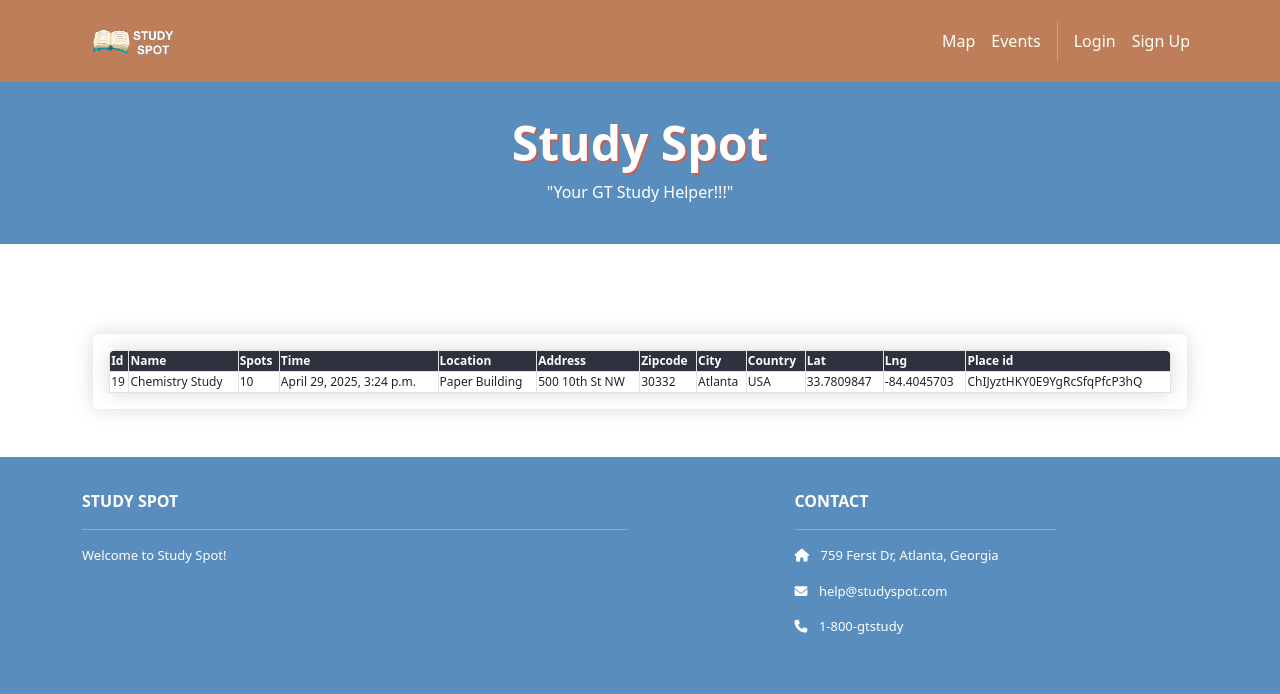
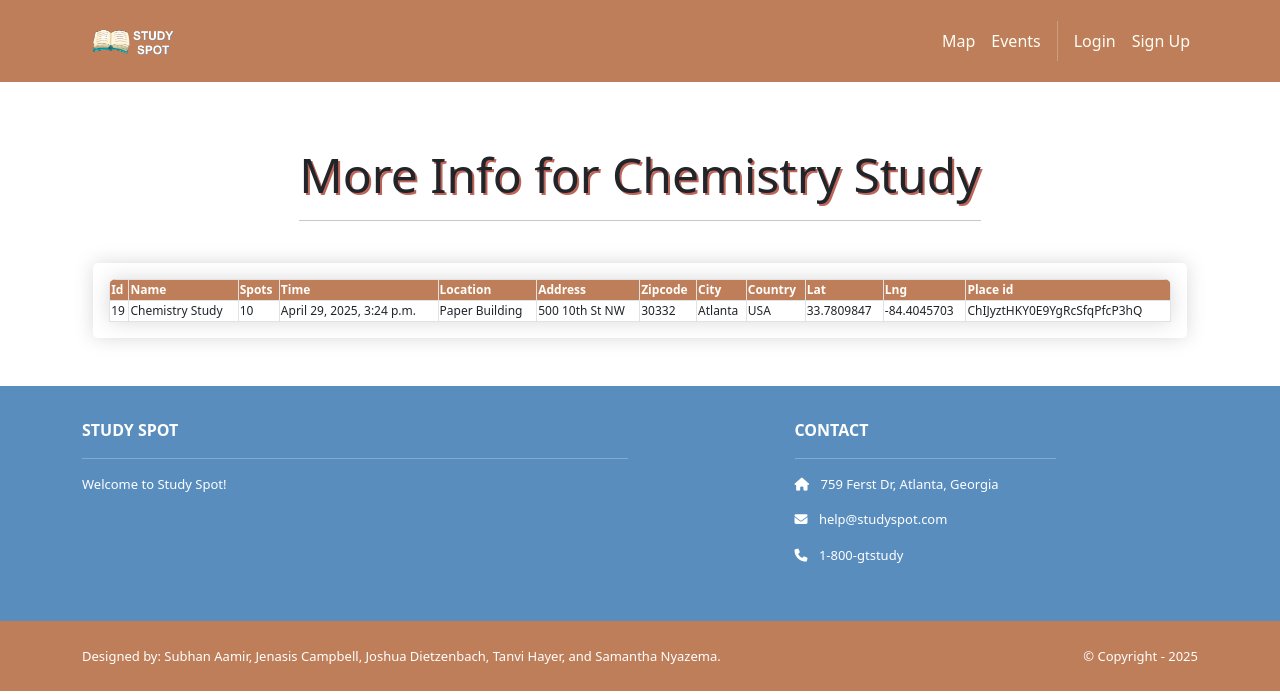
Before and after one commit to mercuryacid567/studySpot, a Django app: page /moreinfo/19 in a window 1280 px wide. Shown: the top 694 px of the page. Run offline with Django 5.2, Linux system fonts and the light colour scheme; data comes from the database, SQL or seed files in the repository; both versions use the stored data as it was after the commit; some libraries are stand-ins or nearby versions.

Commit message:
cleaned up CSS, made sure everything is functional

```diff
--- a/events/models.py
+++ b/events/models.py
@@ -11,7 +11,7 @@ class StudyEvent(models.Model):
     location = models.CharField(max_length=200)
     time = models.DateTimeField()
     spots = models.IntegerField(default=10)
-    address = models.CharField(max_length=200)
+    address = models.CharField(max_length=200, null=True, blank=True)
     created_by = models.ForeignKey(User, on_delete=models.CASCADE, related_name='created_events')
     participants = models.ManyToManyField(User, related_name='joined_events')
 
--- a/home/templates/home/geocoding.html
+++ b/home/templates/home/geocoding.html
@@ -1,21 +1,16 @@
 {% extends 'base.html' %}
 {% load static %}
 {% block content %}
-<header class="masthead bg-index text-white text-center py-4">
-  <div class="container d-flex align-items-center flex-column pt-2">
-    <h2 ><b>Study Spot</b></h2>
-    <p>"Your GT Study Helper!!!"</p>
-  </div>
-</header>
 <div class="p-5">
   <div class="container">
       <div class="pageholder">
-    <div class="titleholder">
-
-        <div class="title"> More Info for {{location.name}} </div>
-
-    </div>
-    <div class="linkholder">
+        <div class="row mt-3">
+            <div class="col mx-auto mb-3">
+            <h2> More Info for {{location.name}} </h2>
+            <hr />
+            </div>
+        </div>
+        <div class="linkholder">
             <table id="ourtable3" class="myTable m-3">
                 <thead>
                     <tr>
--- a/home/templates/home/index.html
+++ b/home/templates/home/index.html
@@ -20,7 +20,6 @@
             <table id="ourtable3" class="myTable m-3">
                 <thead>
                     <tr>
-                        <th>Id</th>
                         <th>Name</th>
                         <th>Spots</th>
                         <th>Time</th>
@@ -33,7 +32,6 @@
                 <tbody>
                     {% for a in mydata %}
                     <tr>
-                        <td> {{a.id}} </td>
                         <td> {{a.name}} </td>
                         <td> {{a.spots}} </td>
                         <td> {{a.time}} </td>
--- a/studySpot/static/css/style.css
+++ b/studySpot/static/css/style.css
@@ -72,7 +72,7 @@ h2 {
 }
 
 .myTable th {
-    background-color: #2D323E;
+    background-color: #be7e59;
     color: white;
     font-weight: bold;
   }
```
Also changed, not shown: home/templates/home/map.html (+6 -2 lines), db.sqlite3.
